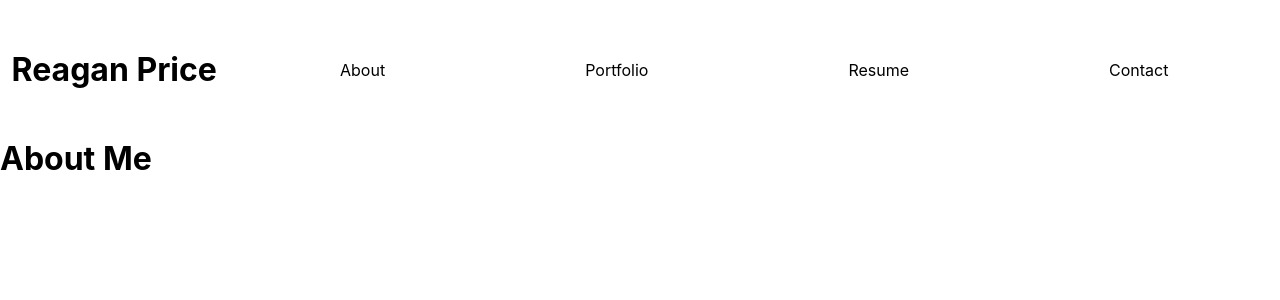
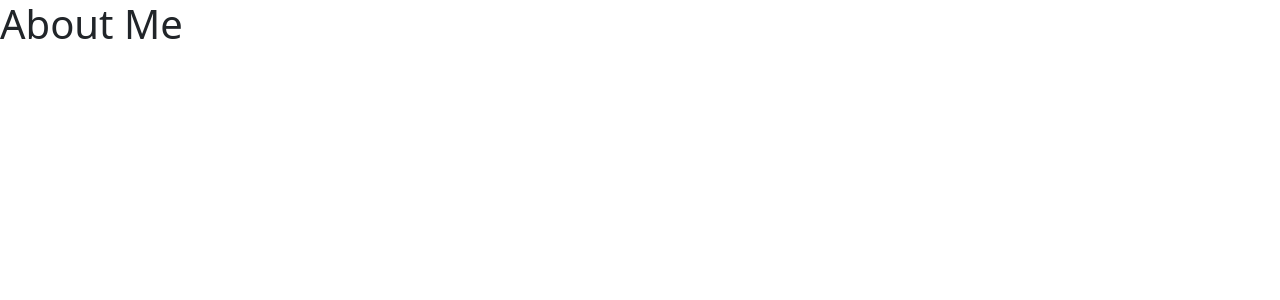
Before and after one commit to rprice000/portfolio-v2, a React (Create React App) app in the folder client/: page / in a window 1280 px wide. Shown: the top 300 px of the page. Built offline with nearby package versions, Linux system fonts and the light colour scheme.

Commit message:
fixed navigation issue

```diff
--- a/client/package.json
+++ b/client/package.json
@@ -7,10 +7,13 @@
     "@testing-library/jest-dom": "^5.16.2",
     "@testing-library/react": "^12.1.3",
     "@testing-library/user-event": "^13.5.0",
+    "bootstrap": "^5.1.3",
     "graphql": "^16.3.0",
     "react": "^17.0.2",
     "react-dom": "^17.0.2",
+    "react-router-dom": "^6.2.2",
     "react-scripts": "5.0.0",
+    "semantic-ui-react": "^2.1.2",
     "web-vitals": "^2.1.4"
   },
   "scripts": {
--- a/client/src/App.js
+++ b/client/src/App.js
@@ -1,11 +1,30 @@
+import React from 'react';
+import { BrowserRouter as Router, Routes, Route, Navigate } from 'react-router-dom';
+
 // Imports from Pages folder
-import NavigatePortfolio from "./components/Navigation/navigation";
+// import NavigatePortfolio from './components/Navigation/navigation';
+import About from './pages/About/About';
+import Portfolio from './pages/Portfolio/Portfolio';
+import Resume from './pages/Resume/Resume';
+import Contact from './pages/Contact/Contact';
 
-function App() {
+const App = () => {
   return (
-    <div>
-      <NavigatePortfolio></NavigatePortfolio>
-    </div>
+    <Router>
+      {/* <div>
+        <NavigatePortfolio></NavigatePortfolio>
+      </div> */}
+      <main>
+        <Routes>
+          <Route exact path="/" element={<About />} />
+          <Route exact path="/about" element={<About />} />
+          <Route exact path="/portfolio" element={<Portfolio />} />
+          <Route exact path="/resume" element={<Resume />} />
+          <Route exact path="/contact" element={<Contact />} />
+          <Route path="*" element={<Navigate to="/" />} />
+        </Routes>
+      </main>
+    </Router>
   );
 }
 
--- a/client/src/index.css
+++ /dev/null
@@ -1,40 +0,0 @@
-* {
-  margin: 0;
-  padding: 0;
-}
-body {
-  font-family: -apple-system, BlinkMacSystemFont, 'Segoe UI', 'Roboto', 'Oxygen',
-    'Ubuntu', 'Cantarell', 'Fira Sans', 'Droid Sans', 'Helvetica Neue',
-    sans-serif;
-  -webkit-font-smoothing: antialiased;
-  -moz-osx-font-smoothing: grayscale;
-}
-
-code {
-  font-family: source-code-pro, Menlo, Monaco, Consolas, 'Courier New',
-    monospace;
-}
-
-
-/* START === NAVIGATION AND HEADER STYLING */
-/* Heading Container / Unorder Nav List / Indvidual Nav Links */
-
-#headingContainer {
-  display: flex;
-  justify-content: space-around;
-  padding: 50px 0 50px 0;
-}
-
-#navUnorderdList {
-  list-style-type: none;
-  display: flex;
-  align-items: center;
-}
-
-#navLinks {
-  text-decoration: none;
-  color: inherit;
-  padding: 100px;
-}
-
-/*  END === NAVIGATION AND HEADER STYLING */
--- a/client/src/index.js
+++ b/client/src/index.js
@@ -1,8 +1,8 @@
 import React from 'react';
 import ReactDOM from 'react-dom';
-import './index.css';
+import 'bootstrap/dist/css/bootstrap.min.css';
 import App from './App';
-import reportWebVitals from './reportWebVitals';
+
 
 ReactDOM.render(
   <React.StrictMode>
@@ -10,8 +10,3 @@ ReactDOM.render(
   </React.StrictMode>,
   document.getElementById('root')
 );
-
-// If you want to start measuring performance in your app, pass a function
-// to log results (for example: reportWebVitals(console.log))
-// or send to an analytics endpoint. Learn more: https://bit.ly/CRA-vitals
-reportWebVitals();
--- a/client/src/reportWebVitals.js
+++ /dev/null
@@ -1,13 +0,0 @@
-const reportWebVitals = onPerfEntry => {
-  if (onPerfEntry && onPerfEntry instanceof Function) {
-    import('web-vitals').then(({ getCLS, getFID, getFCP, getLCP, getTTFB }) => {
-      getCLS(onPerfEntry);
-      getFID(onPerfEntry);
-      getFCP(onPerfEntry);
-      getLCP(onPerfEntry);
-      getTTFB(onPerfEntry);
-    });
-  }
-};
-
-export default reportWebVitals;
```
Also changed, not shown: client/src/setupTests.js (deleted, +0 -5 lines), client/src/pages/About/About.js (renamed from client/src/pages/About.js), client/src/pages/Contact/Contact.js (renamed from client/src/pages/Contact.js), client/src/pages/Portfolio/Portfolio.js (renamed from client/src/pages/Portfolio.js), client/src/pages/Resume/Resume.js (renamed from client/src/pages/Resume.js).
